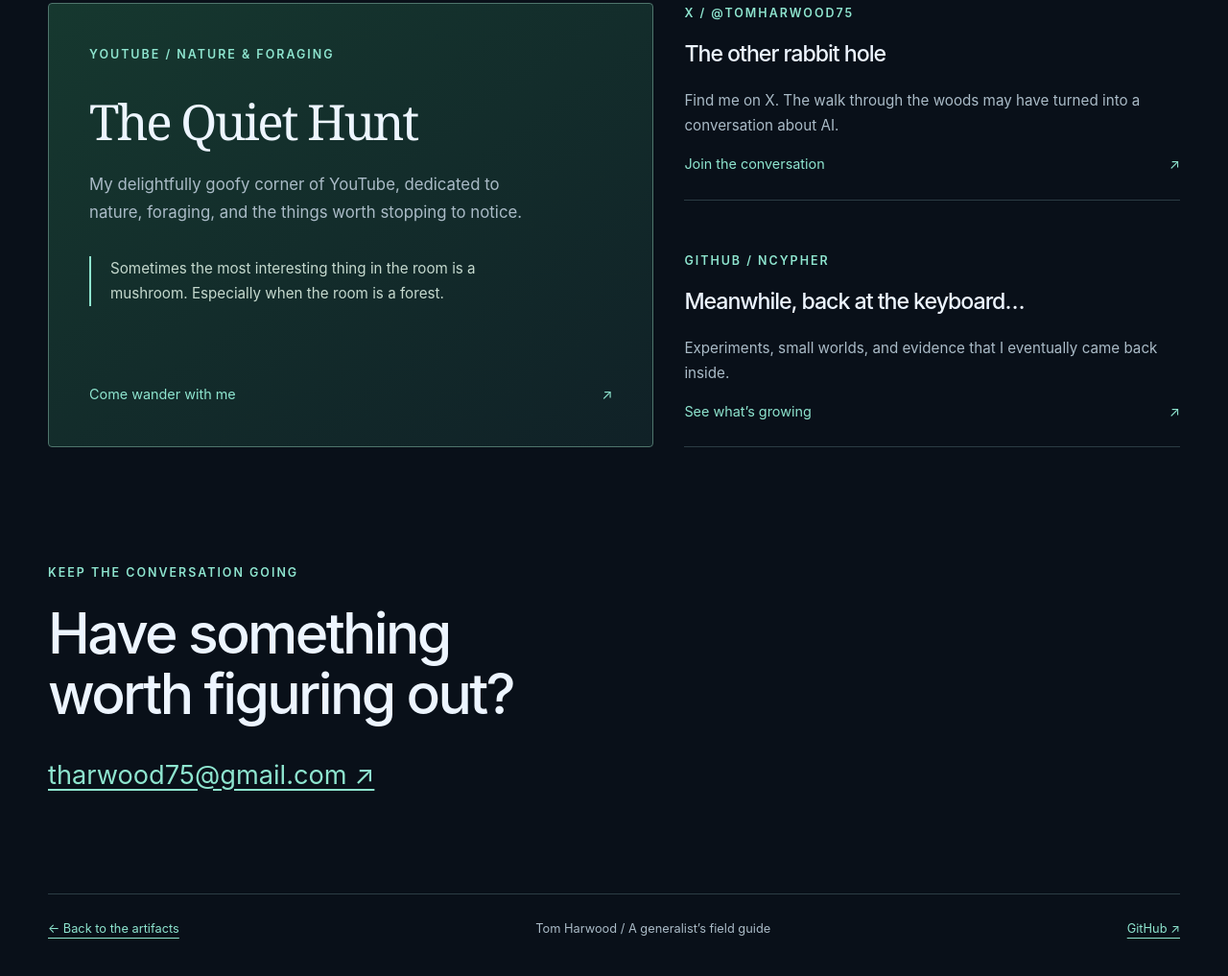
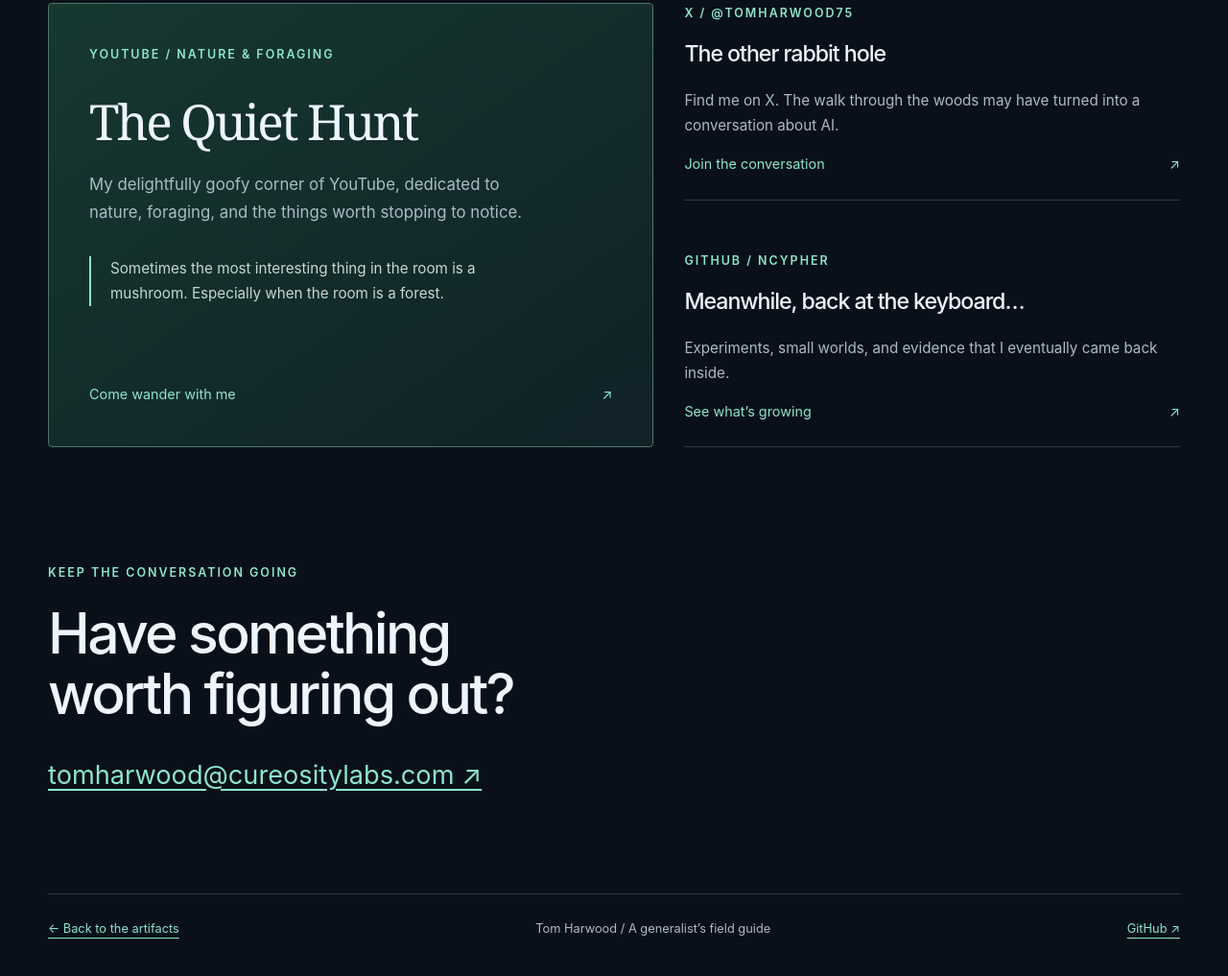
Before and after one commit to ncypher/tomfoolery, a website: page about.html in a window 1280 px wide. Shown: the part 6693-7710 px from the top of the page at 96% size. Drawn offline with Linux system fonts and the light colour scheme.

Commit message:
Update contact email in about.html

```diff
--- a/about.html
+++ b/about.html
@@ -57,7 +57,7 @@
 <a class="social-feature" href="https://www.youtube.com/@thequiethunt3352"><span class="eyebrow">YouTube / Nature &amp; foraging</span><h3>The Quiet Hunt</h3><p>My delightfully goofy corner of YouTube, dedicated to nature, foraging, and the things worth stopping to notice.</p><p class="field-joke">Sometimes the most interesting thing in the room is a mushroom. Especially when the room is a forest.</p><span class="social-cta">Come wander with me <span aria-hidden="true">↗</span></span></a>
 <div class="social-side"><a href="https://x.com/TomHarwood75"><span class="eyebrow">X / @TomHarwood75</span><h3>The other rabbit hole</h3><p>Find me on X. The walk through the woods may have turned into a conversation about AI.</p><span class="social-cta">Join the conversation <span aria-hidden="true">↗</span></span></a><a href="https://github.com/ncypher"><span class="eyebrow">GitHub / ncypher</span><h3>Meanwhile, back at the keyboard…</h3><p>Experiments, small worlds, and evidence that I eventually came back inside.</p><span class="social-cta">See what’s growing <span aria-hidden="true">↗</span></span></a></div>
 </div></section>
-<section class="contact wrap"><p class="eyebrow">Keep the conversation going</p><h2>Have something<br>worth figuring out?</h2><a class="contact-link" href="mailto:tharwood75@gmail.com">tharwood75@gmail.com ↗</a></section>
+<section class="contact wrap"><p class="eyebrow">Keep the conversation going</p><h2>Have something<br>worth figuring out?</h2><a class="contact-link" href="mailto:tomharwood@cureositylabs.com">tomharwood@cureositylabs.com ↗</a></section>
 </main>
 <footer class="wrap site-footer"><a href="./">← Back to the artifacts</a><span>Tom Harwood / A generalist’s field guide</span><a href="https://github.com/ncypher">GitHub ↗</a></footer>
 </body></html>
```
